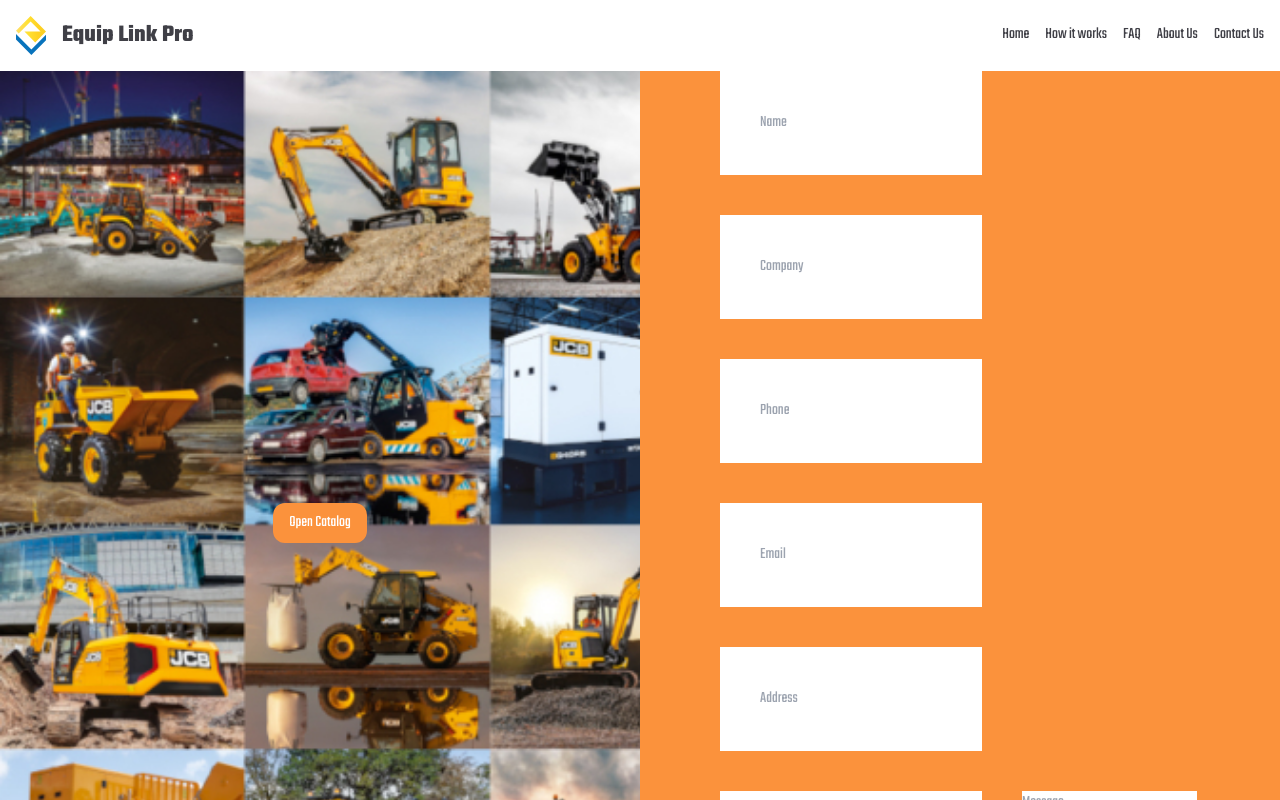
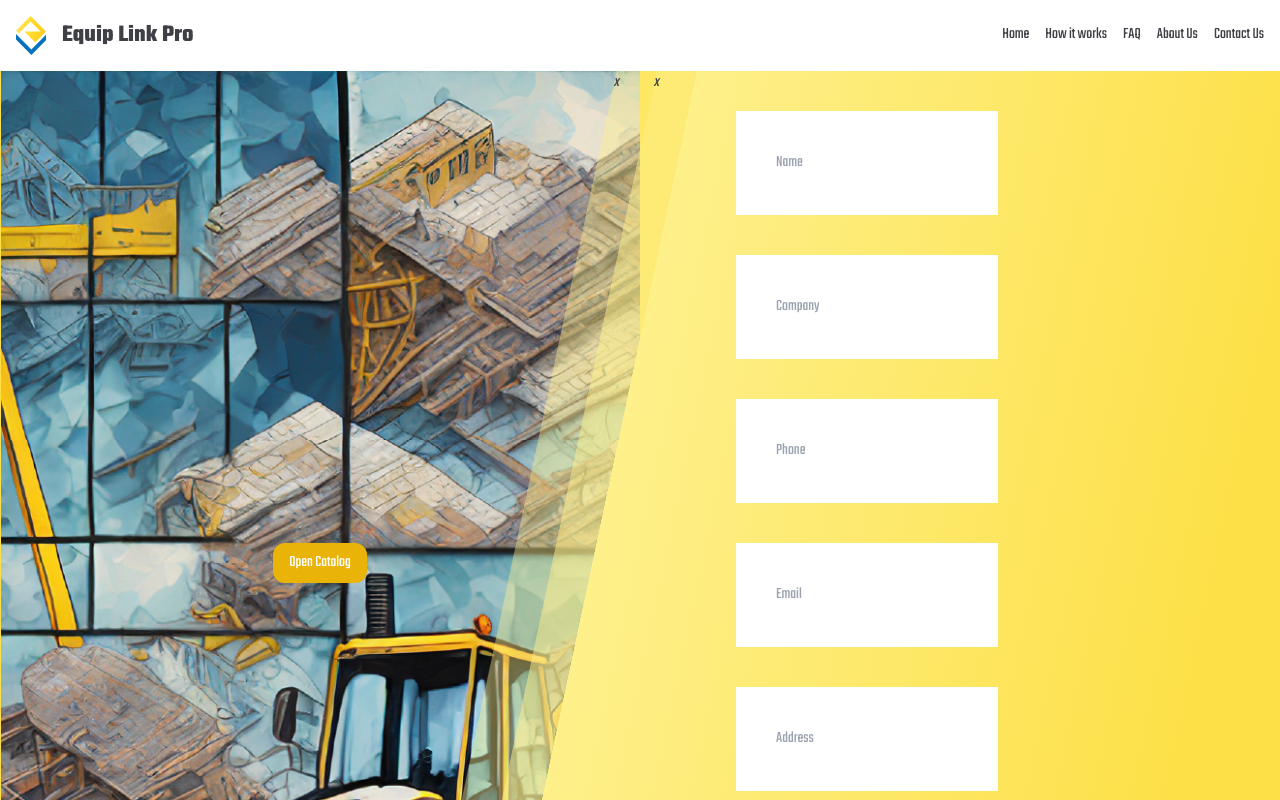
Before and after one commit to ale-romo/website-equip-link-pro, a Next.js app in the folder equip-link-pro/equip-link-pro/: page / in a window 1280 px wide. Shown: the top 800 px of the page. Built offline with nearby package versions, Linux system fonts and the light colour scheme.

Commit message:
feat:skewed hero

```diff
--- a/equip-link-pro/equip-link-pro/components/Navbar/index.tsx
+++ b/equip-link-pro/equip-link-pro/components/Navbar/index.tsx
@@ -26,7 +26,9 @@
       <nav className={`${isOpen ? 'h-full' : 'h-0 lg:h-full'} w-full fixed top-0 left-0  z-10 overflow-hidden transition-all duration-300  lg:relative lg:z-0`}>
         <div className="p-10 pt-20 lg:p-0 lg:pt-0 flex flex-col lg:flex-row bg-white lg:bg-transparent gap-x-4">
           {navItems.map(({ href, title }) => (
-            <Link key={href} href={href} title={title}>{title}</Link>
+            <Link key={href} href={href} title={title}>
+              <span onClick={() => isOpen && setIsOpen(false)}>{title}</span>
+            </Link>
           ))}
         </div>
       </nav>
--- a/equip-link-pro/equip-link-pro/components/Orders/index.tsx
+++ b/equip-link-pro/equip-link-pro/components/Orders/index.tsx
@@ -1,12 +1,14 @@
 import Input from '../Atoms/Input';
 
 const Orders = () => {
-  return <section className="flex flex-row align-center mb-20 w-full">
-    <div className="w-1/2 py-52 bg-cover flex justify-center items-center" style={{ backgroundImage: 'url(/collage.jpg)'}}>
-      <button className="text-white bg-orange-400 px-4 py-2 rounded-xl">Open Catalog</button>
+  return <section className="flex flex-col lg:flex-row align-center mb-20 w-full bg-yellow-300 items-stretch overflow-hidden">
+    <div className="lg:w-1/2 py-20 lg:py-52 bg-cover flex justify-center items-center -mr-32" style={{ backgroundImage: 'url(/images/hero-bg.webp)'}}>
+      <button className="text-white bg-yellow-500 px-4 py-2 rounded-xl">Open Catalog</button>
     </div>
-    <div className="w-1/2 px-20 flex justify-center items-center bg-orange-400">
-      <form className="flex flex-row flex-wrap gap-10">
+    <div className=" w-10 bg-yellow-200/40 -skew-x-12">x</div>
+    <div className=" w-10 bg-yellow-200/70 -skew-x-12">x</div>
+    <div className="lg:w-1/2 py-10 flex justify-center items-center -skew-x-12 pl-36 bg-gradient-to-r from-yellow-200 to-yellow-300">
+      <form className="flex flex-row flex-wrap gap-10 skew-x-12">
         <Input id="name" placeholder="Name" required/>
         <Input id="company" placeholder="Company"required />
         <Input type="tel" id="phone" placeholder="Phone" required />
@@ -14,7 +16,7 @@
         <Input id="address" placeholder="Address" required/>
         <Input id="equipmentId" placeholder="Equipment Id" required/>
         <textarea id="message" name="message" placeholder="Message" rows={4} required></textarea>
-        <button type="submit" className="bg-white text-orange-400 px-4 py-2 rounded-xl">Place an Inquiry</button>
+        <button type="submit" className="bg-white text-yellow-500 px-4 py-2 rounded-xl">Place an Inquiry</button>
       </form>
     </div>
   </section>
```
